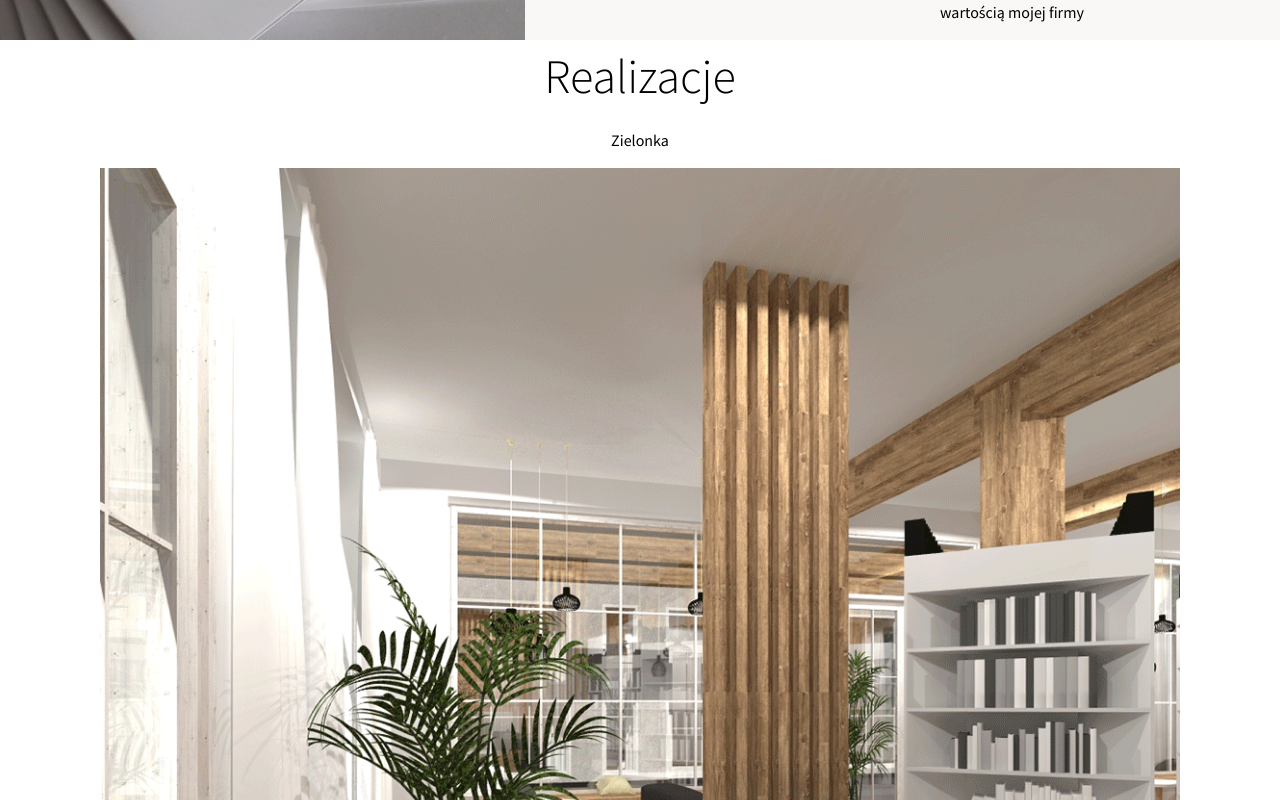
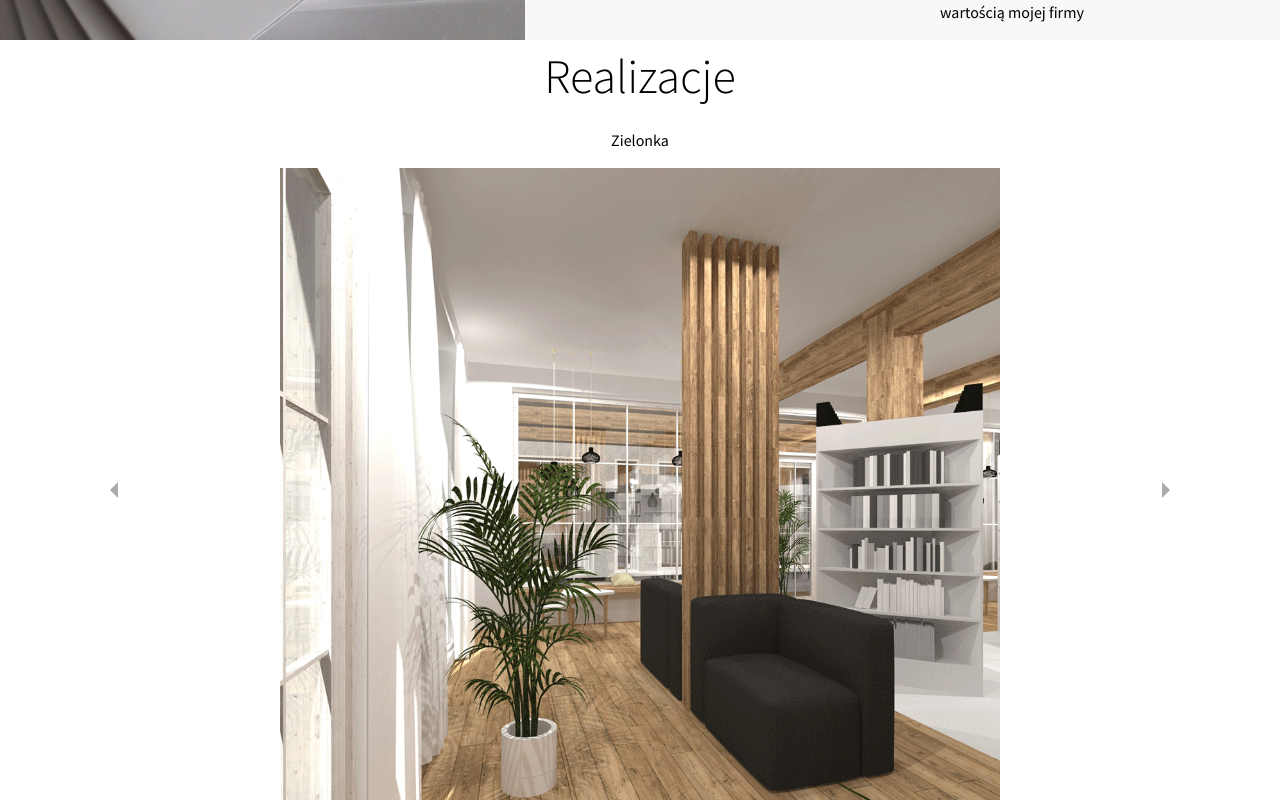
Before and after one commit to golasowska/kropka-kreska, a React (Create React App) app: page / in a window 1280 px wide. Shown: the part 1600-2400 px from the top of the page. Built offline with nearby package versions, Linux system fonts and the light colour scheme.

Commit message:
styling arrows

```diff
--- a/src/containers/Realisations.js
+++ b/src/containers/Realisations.js
@@ -11,7 +11,7 @@ class Realisations extends Component {
         return (
           <div key={photo}>
             <p>{item.title}</p>
-            <img src={photo} alt="gallery-project" />
+            <img className="img-carousel" src={photo} alt="gallery-project" />
           </div>
         );
       });
--- a/src/styles/index.css
+++ b/src/styles/index.css
@@ -92,15 +92,34 @@ body {
 
 /* GALLERY */
 
+.carousel.carousel-slider .control-arrow.control-next::before {
+  border-left: 8px solid #333030;
+}
+
+.carousel.carousel-slider .control-arrow.control-prev::before {
+  border-right: 8px solid #333030;
+}
+
 .carousel.carousel-slider {
   max-height: 90vh;
+}
+
+.img-carousel {
+  max-height: 90vh;
+  width: auto;
+  max-width: 95%;
+}
+
+.carousel .slide img.img-carousel {
+  width: auto;
 }
 
 .carousel .slider-wrapper.axis-horizontal .slider .slide {
   background: #fff;
 }
 
-.carousel.carousel-slider .control-arrow.control-next:hover {
+.carousel.carousel-slider .control-arrow.control-next:hover,
+.carousel.carousel-slider .control-arrow.control-prev:hover {
   background: transparent;
 }
 
```
